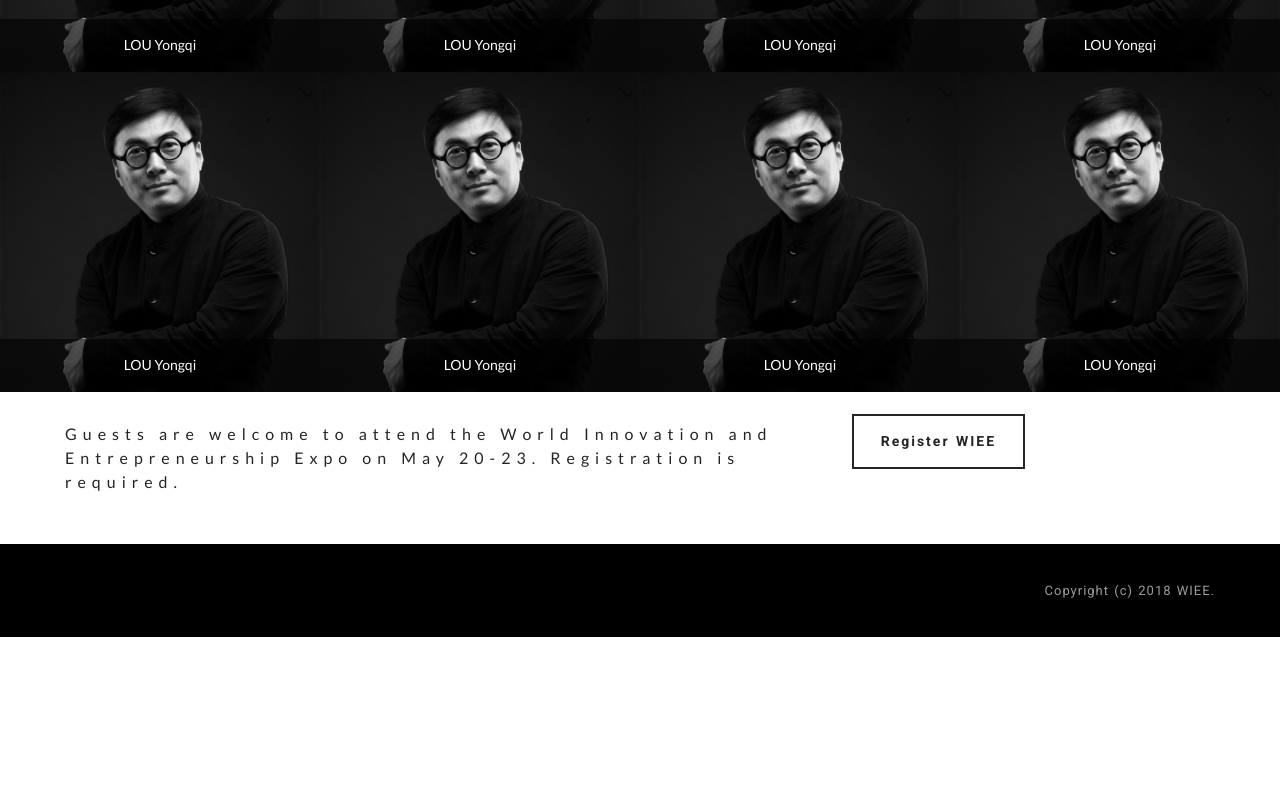
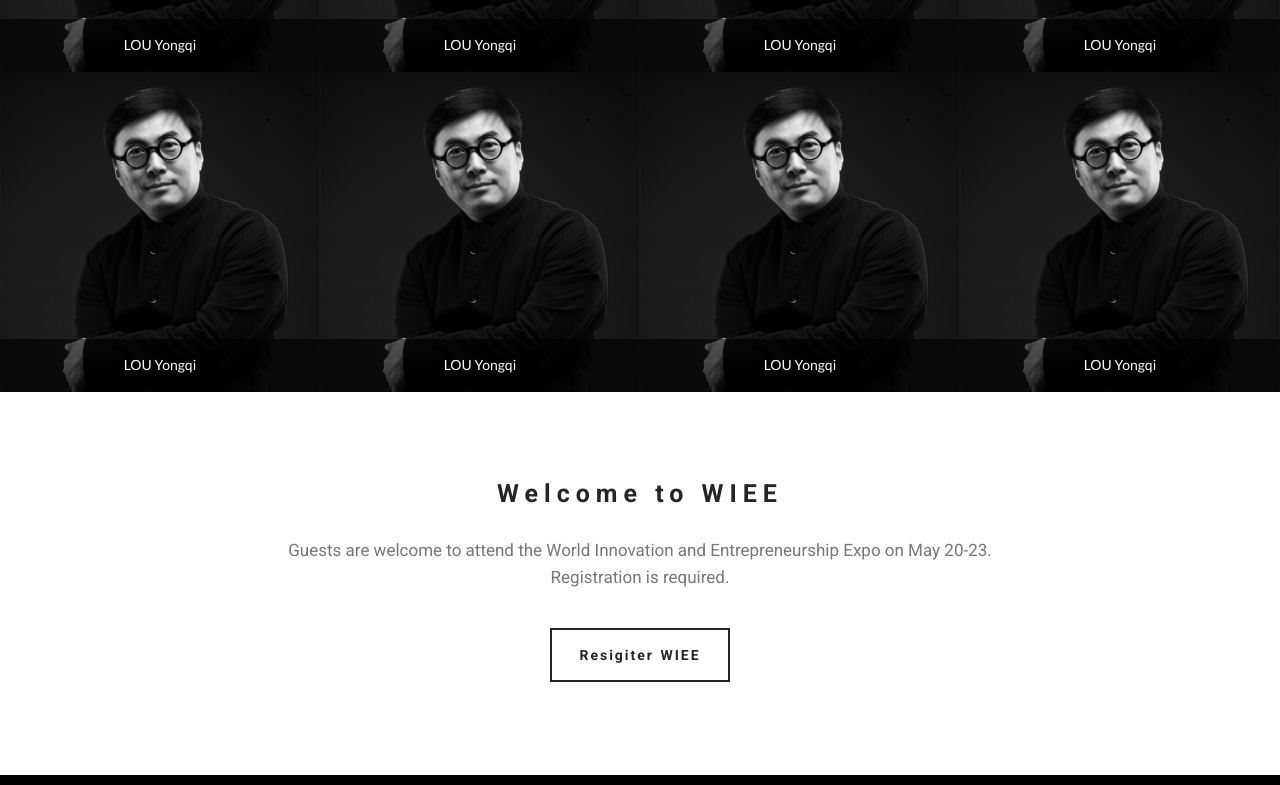
Before and after one commit to SutaBeacon/CSS2018, a plain HTML site: page index.html in a window 1280 px wide. Shown: the part 2012-2797 px from the top of the page. Before the commit the page ends 2649 px from the top, so only its background shows below. Drawn offline with nearby package versions, Linux system fonts and the light colour scheme.

Commit message:
create github pages

```diff
--- a/assets/images/hashes.json
+++ b/assets/images/hashes.json
@@ -1 +1 @@
-{"tWG4AoZW4Om8saRdbiPXCQ==":"invite-sh-18-2000x1161.png","EJj0dK2/Dy5aeC6Nf8T6Wg==":"0000027-2000x1125.png","s0biBqFJ0hAgMcdrxdzAiQ==":"0000014-2000x1125.png","ODdKCMt+TjjdFsHkXoqtSA==":"%E5%A8%84%E6%B0%B8%E7%90%AA-2000x2218.jpg","fON4YYyh+4AcEV066n4x8w==":"%E5%A8%84%E6%B0%B8%E7%90%AA-1611x1611.png","E9CypAbMBspIzehczroaSw==":"-1611x1611-800x800.png","TxYTLdpoXEKTqlYorVwbOg==":"1611x1611-800x800-800x800.png","eWWvBrzSZW6Nt1ZUlWyxTg==":"1611x1611-800x800-800x800-800x800.png","HIX1FAL9yes2wbYL6Tc3Vw==":"1611x1611-800x800-800x800-800x800-800x800.png","YCRhTaFw1TuD1ZnCZQr0KQ==":"1611x1611-800x800-800x800-800x800-800x800-800x800.png"}
+{"tWG4AoZW4Om8saRdbiPXCQ==":"invite-sh-18-2000x1161.png","EJj0dK2/Dy5aeC6Nf8T6Wg==":"0000027-2000x1125.png","s0biBqFJ0hAgMcdrxdzAiQ==":"0000014-2000x1125.png","ODdKCMt+TjjdFsHkXoqtSA==":"%E5%A8%84%E6%B0%B8%E7%90%AA-2000x2218.jpg","fON4YYyh+4AcEV066n4x8w==":"%E5%A8%84%E6%B0%B8%E7%90%AA-1611x1611.png","E9CypAbMBspIzehczroaSw==":"-1611x1611-800x800.png","TxYTLdpoXEKTqlYorVwbOg==":"1611x1611-800x800-800x800.png","eWWvBrzSZW6Nt1ZUlWyxTg==":"1611x1611-800x800-800x800-800x800.png","HIX1FAL9yes2wbYL6Tc3Vw==":"1611x1611-800x800-800x800-800x800-800x800.png","YCRhTaFw1TuD1ZnCZQr0KQ==":"1611x1611-800x800-800x800-800x800-800x800-800x800.png","g2C8wkXU6r6qblt5MB2GKQ==":"css1-2000x1161.jpg","UwAXtemrwO1Lci60Sb/gkw==":"css3-2000x1125.png","0+ygX7CLRK2YNn+81QSZYA==":"css2-2000x1125.png"}
--- a/assets/mobirise/css/mbr-additional.css
+++ b/assets/mobirise/css/mbr-additional.css
@@ -1,7 +1,5 @@
 @import url(https://fonts.googleapis.com/css?family=Montserrat:400,700);
 @import url(https://fonts.googleapis.com/css?family=Lato:400,300,700);
-@import url(https://fonts.googleapis.com/css?family=Open+Sans:400,300,700);
-
 
 
 
@@ -54,18 +52,17 @@
   font-size: 14px;
   font-family: 'Lato', sans-serif;
 }
-#msg-box2-d .mbr-header .mbr-header__text {
-  color: #252525;
-  text-align: left;
-  font-size: 16px;
-  font-family: 'Open Sans', sans-serif;
-}
-#msg-box2-d .mbr-article {
-  color: #252525;
-}
-#msg-box2-d .mbr-header .mbr-header__text SPAN {
+#footer1-e P {
+  text-align: right;
+  font-size: 12px;
   font-family: 'Lato', sans-serif;
 }
-#footer1-e P {
-  text-align: right;
+#msg-box3-g .mbr-header .mbr-header__text {
+  text-align: center;
 }
+#msg-box3-g .mbr-header .mbr-header__subtext {
+  text-align: center;
+}
+#msg-box3-g .mbr-article P {
+  text-align: center;
+}
--- a/index.html
+++ b/index.html
@@ -44,14 +44,14 @@
     </div>
 </section>
 
-<section class="engine"><a href="https://mobirise.ws/d">best free web software</a></section><section class="mbr-slider mbr-section mbr-section--no-padding carousel slide" data-ride="carousel" data-wrap="true" data-interval="5000" id="slider-a" data-rv-view="455" style="background-color: rgb(255, 255, 255);">
+<section class="engine"><a href="https://mobirise.ws/b">best site creator</a></section><section class="mbr-slider mbr-section mbr-section--no-padding carousel slide" data-ride="carousel" data-wrap="true" data-interval="5000" id="slider-a" data-rv-view="455" style="background-color: rgb(255, 255, 255);">
     <div class="mbr-section__container">
         <div>
             <ol class="carousel-indicators">
-                <li data-app-prevent-settings="" data-target="#slider-a" class="active" data-slide-to="0"></li><li data-app-prevent-settings="" data-target="#slider-a" data-slide-to="1"></li><li data-app-prevent-settings="" data-target="#slider-a" data-slide-to="2"></li>
+                <li data-app-prevent-settings="" data-target="#slider-a" data-slide-to="0" class="active"></li><li data-app-prevent-settings="" data-target="#slider-a" data-slide-to="1"></li><li data-app-prevent-settings="" data-target="#slider-a" class="" data-slide-to="2"></li>
             </ol>
             <div class="carousel-inner" role="listbox">
-                <div class="mbr-box mbr-section mbr-section--relative mbr-section--fixed-size mbr-section--bg-adapted item dark center mbr-section--full-height active" style="background-image: url(assets/images/invite-sh-18-2000x1161.png);">
+                <div class="mbr-box mbr-section mbr-section--relative mbr-section--fixed-size mbr-section--bg-adapted item dark center mbr-section--full-height active" style="background-image: url(assets/images/css1-2000x1161.jpg);">
                     <div class="mbr-box__magnet mbr-box__magnet--center-left mbr-box__magnet--sm-padding mbr-after-navbar">
 
                         <div class=" container">
@@ -69,7 +69,7 @@
                             </div>
                         </div>
                     </div>
-                </div><div class="mbr-box mbr-section mbr-section--relative mbr-section--fixed-size mbr-section--bg-adapted item dark center mbr-section--full-height" style="background-image: url(assets/images/0000014-2000x1125.png);">
+                </div><div class="mbr-box mbr-section mbr-section--relative mbr-section--fixed-size mbr-section--bg-adapted item dark center mbr-section--full-height" style="background-image: url(assets/images/css3-2000x1125.png);">
                     <div class="mbr-box__magnet mbr-box__magnet--center-right mbr-box__magnet--sm-padding mbr-after-navbar">
 
                         <div class=" container">
@@ -87,7 +87,7 @@
                             </div>
                         </div>
                     </div>
-                </div><div class="mbr-box mbr-section mbr-section--relative mbr-section--fixed-size mbr-section--bg-adapted item dark center mbr-section--full-height" style="background-image: url(assets/images/0000027-2000x1125.png);">
+                </div><div class="mbr-box mbr-section mbr-section--relative mbr-section--fixed-size mbr-section--bg-adapted item dark center mbr-section--full-height" style="background-image: url(assets/images/css2-2000x1125.png);">
                     <div class="mbr-box__magnet mbr-box__magnet--center-center mbr-box__magnet--sm-padding mbr-after-navbar">
 
                         <div class=" container">
@@ -236,9 +236,7 @@
         <div class="modal-dialog">
             <div class="modal-content">
                 <div class="modal-body">
-                    <ol class="carousel-indicators">
-                        <li data-app-prevent-settings="" data-target="#lb-gallery1-f" data-slide-to="0"></li><li data-app-prevent-settings="" data-target="#lb-gallery1-f" data-slide-to="1"></li><li data-app-prevent-settings="" data-target="#lb-gallery1-f" data-slide-to="2"></li><li data-app-prevent-settings="" data-target="#lb-gallery1-f" data-slide-to="3"></li><li data-app-prevent-settings="" data-target="#lb-gallery1-f" data-slide-to="4"></li><li data-app-prevent-settings="" data-target="#lb-gallery1-f" data-slide-to="5"></li><li data-app-prevent-settings="" data-target="#lb-gallery1-f" data-slide-to="6"></li><li data-app-prevent-settings="" data-target="#lb-gallery1-f" class=" active" data-slide-to="7"></li>
-                    </ol>
+
                     <div class="carousel-inner">
                         <div class="item">
                             <img src="assets/images/-1611x1611.png" alt="">
@@ -277,30 +275,28 @@
     </div>
 </section>
 
-<section class="mbr-section mbr-section--relative mbr-section--short-paddings" id="msg-box2-d" data-rv-view="504" style="background-color: rgb(255, 255, 255);">
+<section class="mbr-section mbr-section--relative mbr-section--fixed-size" id="msg-box3-g" data-rv-view="539" style="background-color: rgb(255, 255, 255);">
 
+    <div class="mbr-section__container container mbr-section__container--first" style="padding-top: 93px;">
+        <div class="mbr-header mbr-header--wysiwyg row">
+            <div class="col-sm-8 col-sm-offset-2">
+                <h3 class="mbr-header__text">Welcome to WIEE</h3>
 
-
-    <div class="mbr-section__container mbr-section__container--isolated container" style="padding-top: 40px; padding-bottom: 60px;">
-        <div class="row">
-            <div class="mbr-box mbr-box--fixed mbr-box--adapted">
-                <div class="mbr-box__magnet mbr-box__magnet--top-left mbr-section__left col-sm-8">
-                    <div class="mbr-section__container">
-                        <div class="mbr-header mbr-header--auto-align mbr-header--wysiwyg">
-                            <h3 class="mbr-header__text"><span style="font-weight: normal;">Guests are welcome to attend the World Innovation and Entrepreneurship Expo on May 20-23.  Registration is required.</span></h3>
-                        </div>
-                    </div>
-
-                </div>
-                <div class="mbr-box__magnet mbr-box__magnet--top-left mbr-section__right col-sm-4">
-                    <div class="mbr-section__container">
-                        <div class="mbr-buttons mbr-buttons--auto-align mbr-buttons--top mbr-buttons--left"><a class="mbr-buttons__btn btn btn-lg btn-default" href="http://www.huodongxing.com/event/9436572717200?td=1512712863586" target="_blank">Register WIEE</a></div>
-                    </div>
-                </div>
             </div>
         </div>
     </div>
-
+    <div class="mbr-section__container container mbr-section__container--middle">
+        <div class="row">
+            <div class="mbr-article mbr-article--wysiwyg col-sm-8 col-sm-offset-2"><p>Guests are welcome to attend the World Innovation and Entrepreneurship Expo on May 20-23. Registration is required.</p></div>
+        </div>
+    </div>
+    <div class="mbr-section__container container mbr-section__container--last" style="padding-bottom: 93px;">
+        <div class="row">
+            <div class="col-sm-8 col-sm-offset-2">
+                <div class="mbr-buttons mbr-buttons--center"><a class="mbr-buttons__btn btn btn-lg btn-default" href="http://www.huodongxing.com/event/9436572717200?td=1512712863586" target="_blank">Resigiter WIEE</a></div>
+            </div>
+        </div>
+    </div>
 </section>
 
 <footer class="mbr-section mbr-section--relative mbr-section--fixed-size" id="footer1-e" data-rv-view="507" style="background-color: rgb(0, 0, 0);">
@@ -308,7 +304,7 @@
     <div class="mbr-section__container container">
         <div class="mbr-footer mbr-footer--wysiwyg row" style="padding-top: 36.9px; padding-bottom: 36.9px;">
             <div class="col-sm-12">
-                <p class="mbr-footer__copyright">Copyright (c) 2018 WIEE.</p>
+                <p class="mbr-footer__copyright">Copyright (c) 2018,<a href="http://tjdi.tongji.edu.cn/" target="_blank" class="text-gray"> College of Design and Innovation</a>, <a href="http://www.tongji.edu.cn/" class="text-gray">Tongji University.</a></p>
             </div>
         </div>
     </div>
```
Also changed, not shown: 1 other file.
